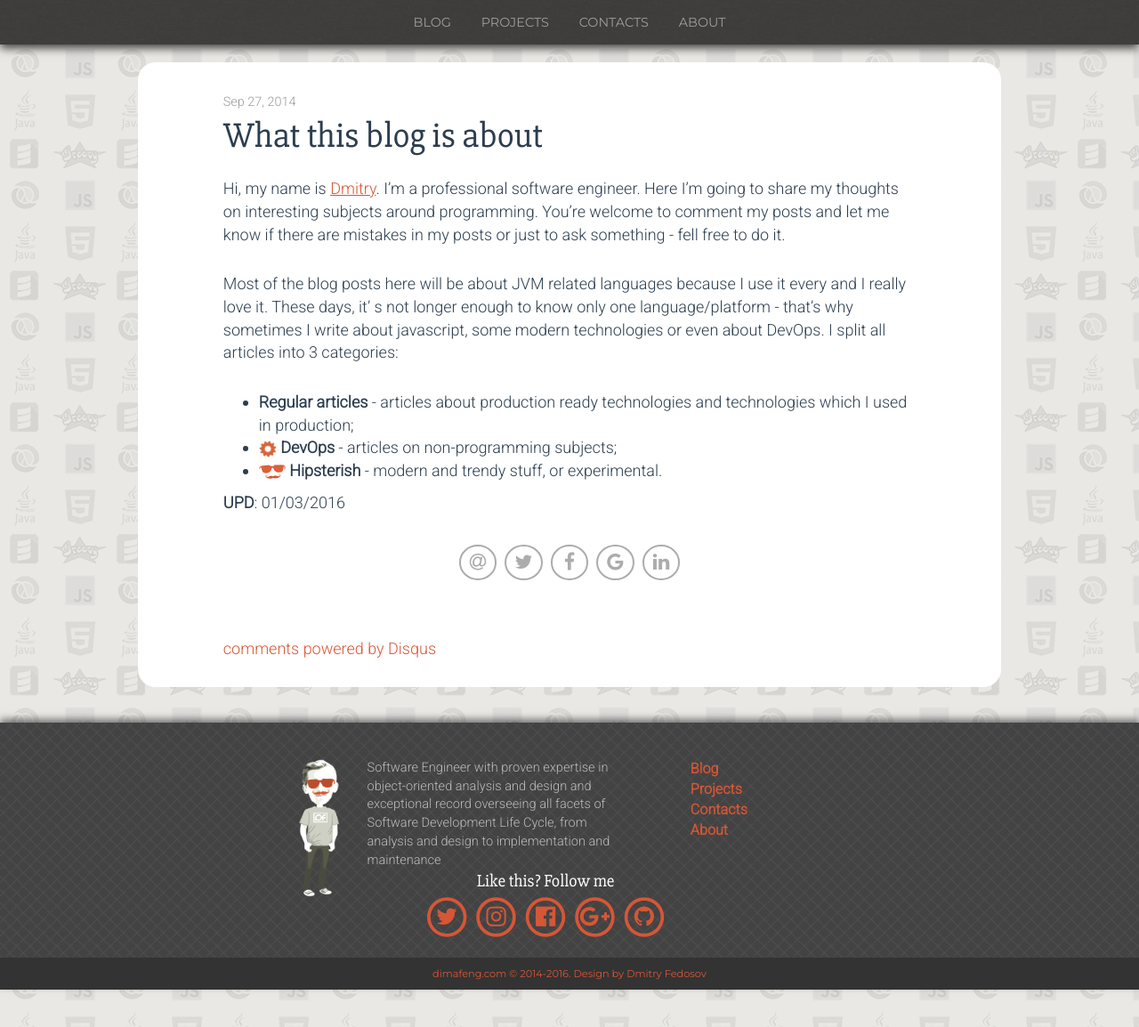
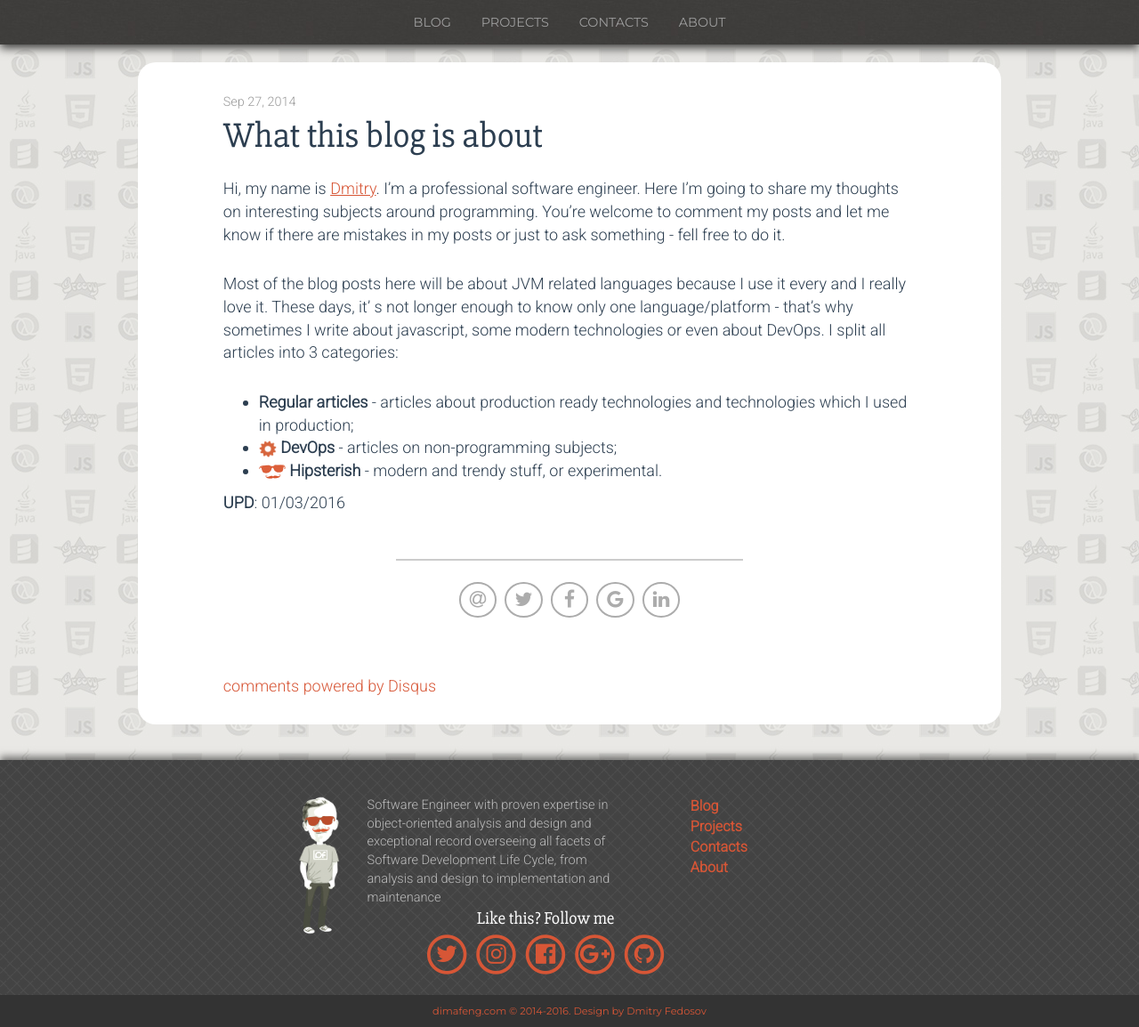
Before and after one commit to dimafeng/dimafeng.github.io, a Jekyll site: the page built from _posts/2014-09-27-first-post.markdown, in a window 1280 px wide. Shown: the whole page at 89% size. Built offline with Jekyll 4.4.1, drawn with Linux system fonts in a browser that asks for light colours; nearby versions of some CDN libraries; comment, search, counter and statistics services are not loaded.

Commit message:
design fixes

```diff
--- a/_includes/blogcontent.html
+++ b/_includes/blogcontent.html
@@ -10,8 +10,8 @@
     If you like this post and want to be kept posted on future publications then follow me on Twitter - <a href="https://twitter.com/dimafeng">@dimafeng</a>.
   </div> -->
 
-  <p id="shareRoundIcons">
-  </p>
+  <div id="shareRoundIcons">
+  </div>
   <script>
   $(function(){
     $("#shareRoundIcons").jsSocials({
--- a/_layouts/post.html
+++ b/_layouts/post.html
@@ -4,7 +4,7 @@ layout: default
 <div class="post">
 
   {% if page.image %}
-  <div style="text-align: center;">
+  <div style="text-align: center;margin-top: 20px;">
     <img src="/assets/{{page.image}}">
   </div>
   {% endif %}
--- a/css/styles.css
+++ b/css/styles.css
@@ -474,7 +474,16 @@ footer .social-links {
   font-size: 1.2em;
   font-family: 'Slabo 27px', serif;
 }
-.jssocials-share-link { border-radius: 50%; }
+.jssocials-share-link {
+  border-radius: 50%;
+}
+.jssocials-shares {
+  width: 50%;
+  margin: auto;
+  border-top: 2px solid #ccc;
+  padding-top: 20px;
+  margin-top: 50px;
+}
 #shareRoundIcons {
   text-align: center;
   font-size: 0.8em;
```
